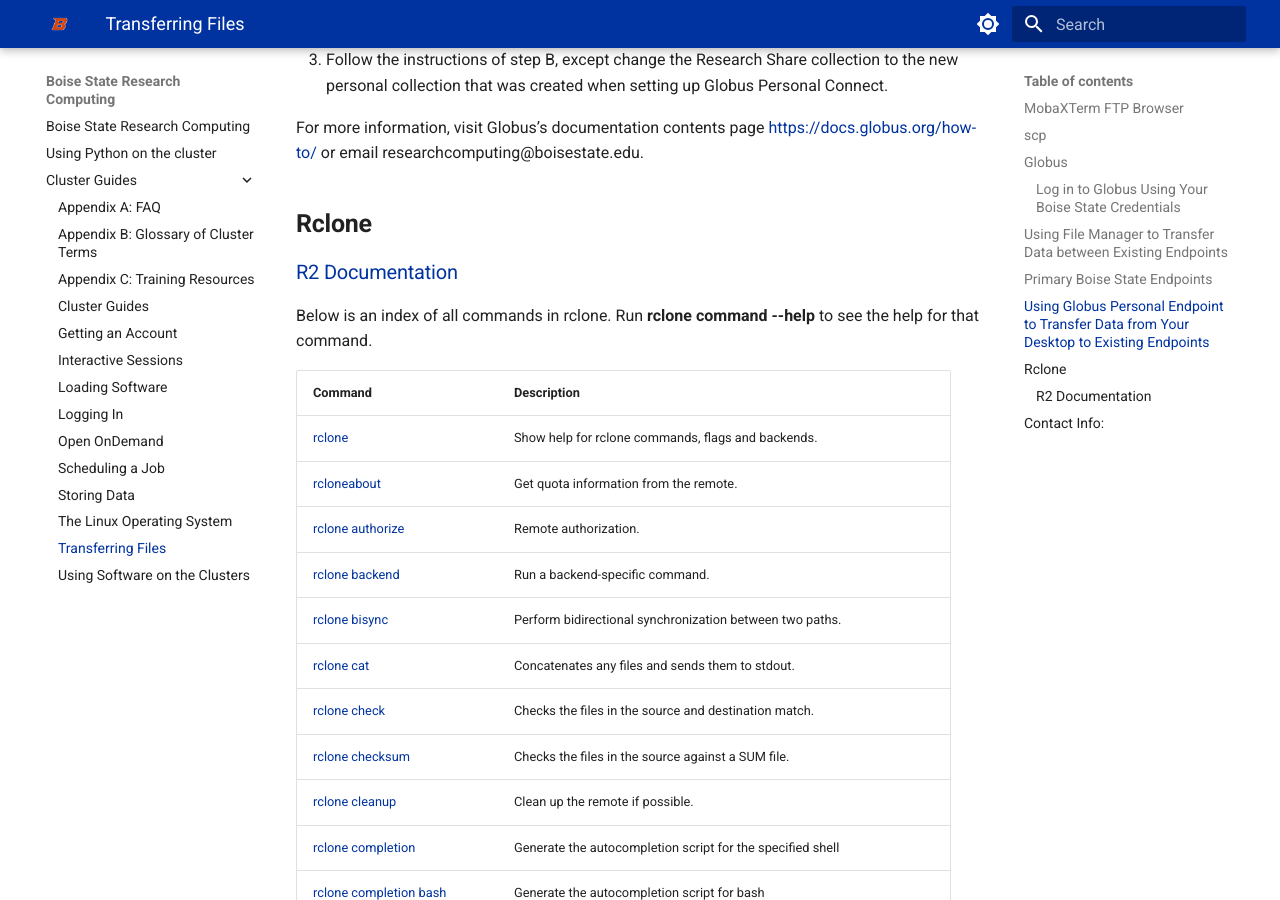
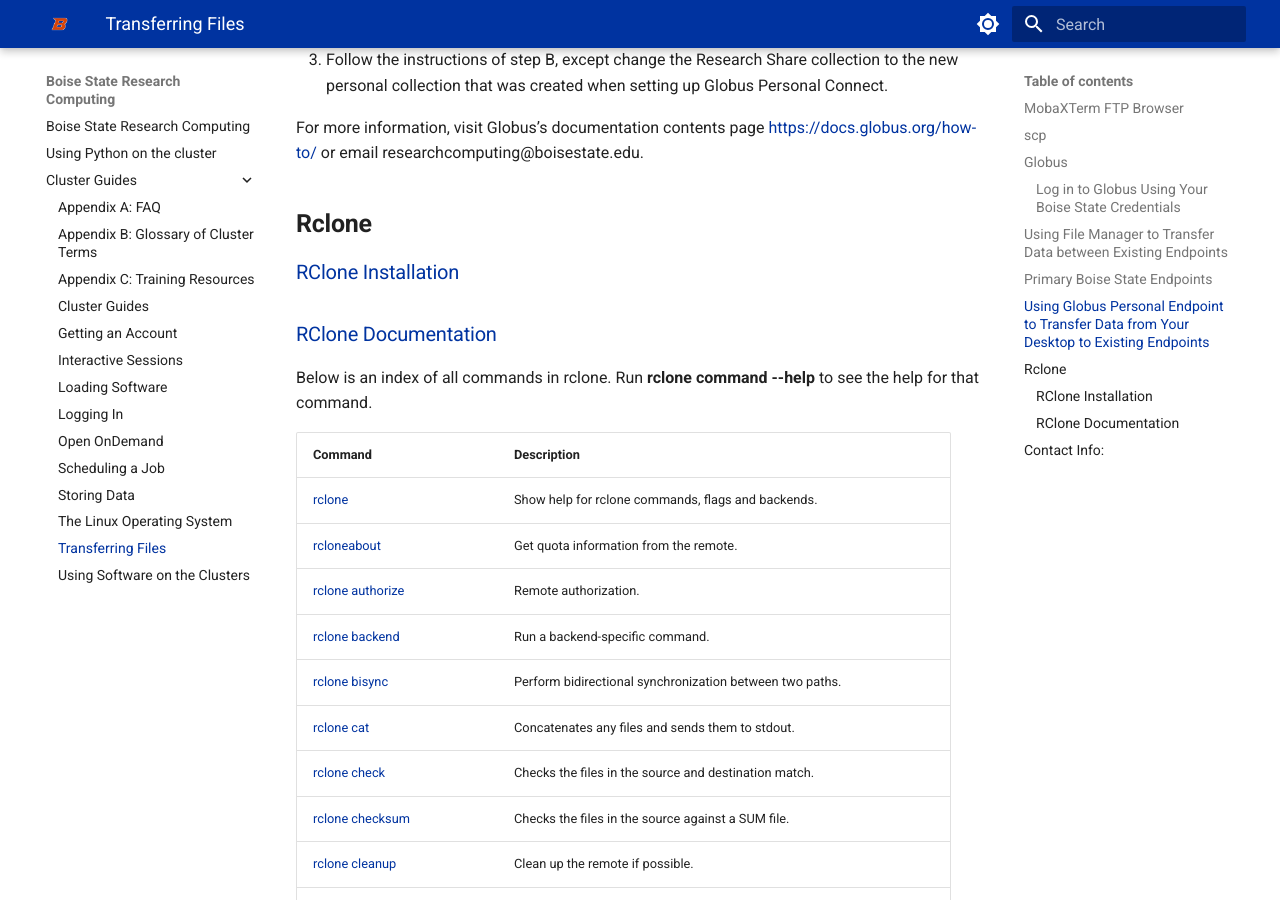
Before and after one commit to bsurc/docs, an MkDocs documentation site: the page built from docs/Cluster Guides/Transferring_Files.md, in a window 1280 px wide and 900 px high, scrolled down 2557 px. Built offline with MkDocs 1.6.1 and Material for MkDocs 9.7.7, drawn with Linux system fonts in a browser that asks for light colours.

Commit message:
RClone Installation Link

```diff
--- a/docs/Cluster Guides/Transferring_Files.md
+++ b/docs/Cluster Guides/Transferring_Files.md
@@ -66,7 +66,9 @@ For more information, visit Globus’s documentation contents page [https://docs
 
 ## **Rclone**
 
-### [R2 Documentation](https://rclone.org/docs/)
+### [RClone Installation](https://rclone.org/install/)
+
+### [RClone Documentation](https://rclone.org/docs/)
 
 Below is an index of all commands in rclone. Run **rclone command --help** to see the help for that command.
 
```
